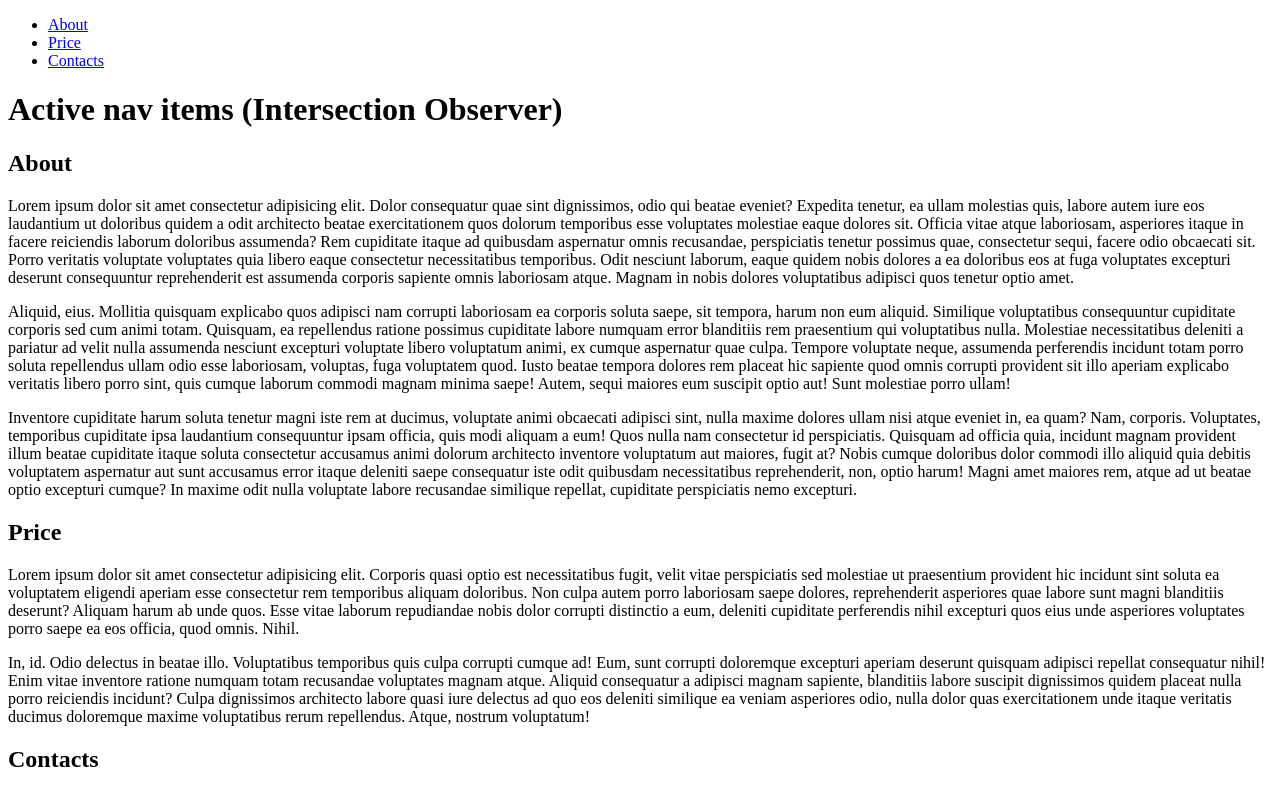
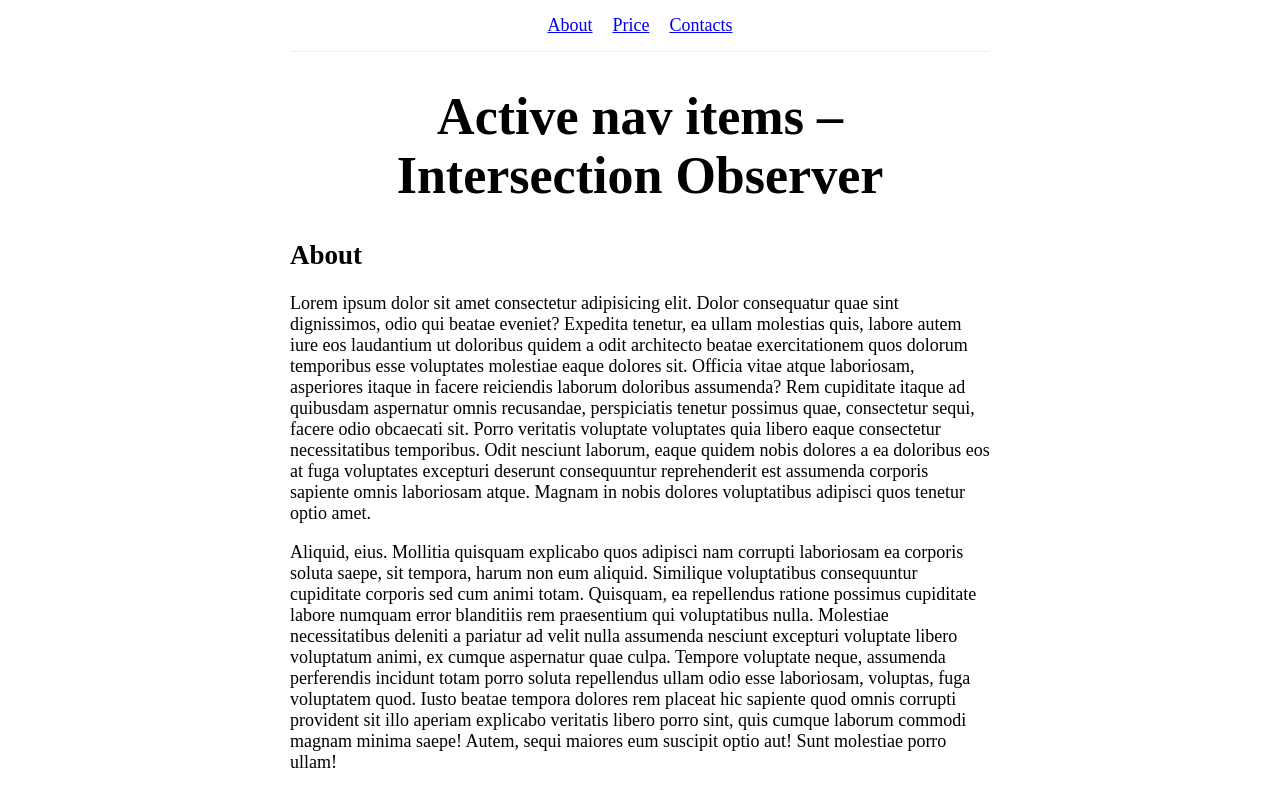
Before and after one commit to Margino/activeNav-IntersectionObserver-, a plain HTML site: page index.html in a window 1280 px wide. Shown: the top 788 px of the page. Drawn offline with Linux system fonts and the light colour scheme.

Commit message:
css: add base styles

```diff
--- a/index.html
+++ b/index.html
@@ -16,9 +16,8 @@
         </ul>
     </nav>
 
-    <h1>Active nav items (Intersection Observer)</h1>
-
     <main>
+        <h1>Active nav items – Intersection Observer</h1>
         <section class="section">
             <h2 id="about">About</h2>
             <p>Lorem ipsum dolor sit amet consectetur adipisicing elit. Dolor consequatur quae sint dignissimos, odio qui beatae eveniet? Expedita tenetur, ea ullam molestias quis, labore autem iure eos laudantium ut doloribus quidem a odit architecto beatae exercitationem quos dolorum temporibus esse voluptates molestiae eaque dolores sit. Officia vitae atque laboriosam, asperiores itaque in facere reiciendis laborum doloribus assumenda? Rem cupiditate itaque ad quibusdam aspernatur omnis recusandae, perspiciatis tenetur possimus quae, consectetur sequi, facere odio obcaecati sit. Porro veritatis voluptate voluptates quia libero eaque consectetur necessitatibus temporibus. Odit nesciunt laborum, eaque quidem nobis dolores a ea doloribus eos at fuga voluptates excepturi deserunt consequuntur reprehenderit est assumenda corporis sapiente omnis laboriosam atque. Magnam in nobis dolores voluptatibus adipisci quos tenetur optio amet.</p>
--- a/style.css
+++ b/style.css
@@ -0,0 +1,38 @@
+html {
+    scroll-behavior: smooth;
+}
+
+body {
+    margin: 0;
+    padding: 0;
+    font-size: 18px;
+}
+
+main, nav {
+    max-width: 700px;
+    margin: 0 auto;
+}
+
+nav {
+    padding: 15px 0;
+    border-bottom: 1px solid #eee;
+    position: sticky;
+    top: 0;
+    background-color: white;
+}
+
+nav ul {
+    margin: 0;
+    padding: 0;
+    list-style: none;
+    display: flex;
+    justify-content: center;
+    align-items: center;
+    gap: 20px;
+}
+
+h1 {
+    text-align: center;
+    text-wrap: balance;
+    font-size: 52px;
+}
```
